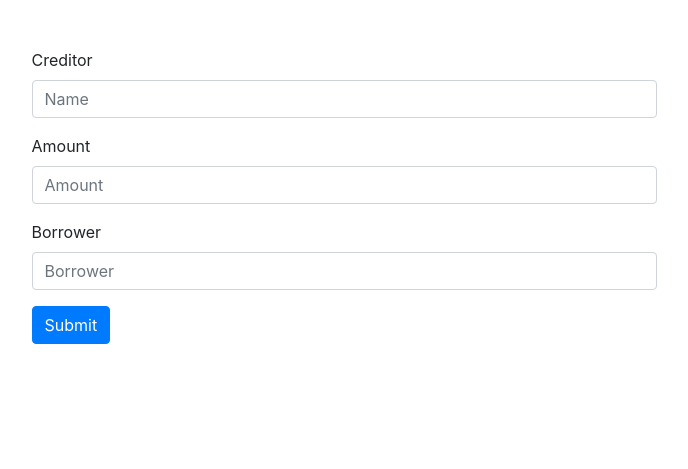
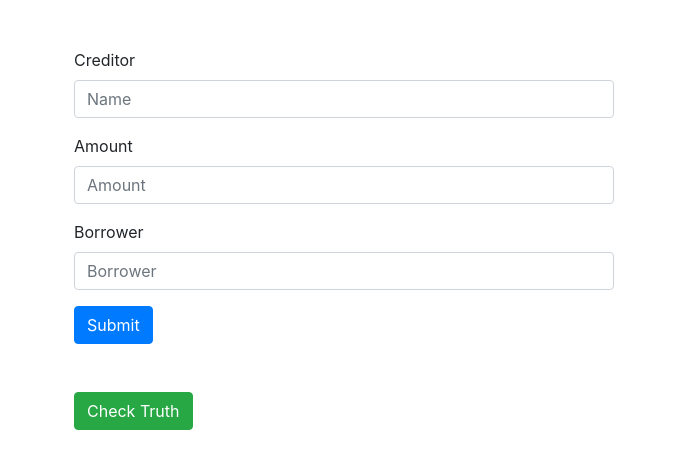
Before and after one commit to Alenorze-zz/Chain, a Flask app: page / in a window 1280 px wide. Shown: the top 469 px of the page, without its empty margins (296-984 px from the left). Run offline with Flask 2, Linux system fonts and the light colour scheme; some libraries are stand-ins or nearby versions.

Commit message:
Checking Integrity Form

```diff
--- a/main.py
+++ b/main.py
@@ -16,7 +16,10 @@ def index():
 
     return render_template('index.html')
 
-
+@app.route('/checking', methods=['GET'])
+def check():
+    results = check_integrity()
+    return render_template("index.html", results=results)
 
 if __name__ == '__main__':
     app.run(debug=True)
--- a/templates/base.html
+++ b/templates/base.html
@@ -9,7 +9,7 @@
     <title>Blockchain</title>
 </head>
 <body>
-    <div class="containre">
+    <div class="container">
         <div class="row">
             <div class="col-6 mx-auto mt-5">
                 {% block content %}
@@ -18,5 +18,20 @@
             </div>
         </div>
     </div>
+
+    <div class="container">
+        <div class="row">
+            <div class="col-6 mx-auto mt-5">
+                <form action="{{ url_for('check')}}" method="POST">
+                    <button type="submit" class="btn btn-success">Check Truth</button>
+                </form>
+            </div>
+        </div>
+        <div class="row col-6">
+            {% block checking %}
+
+            {% endblock %}
+        </div>
+    </div>
 </body>
 </html>
--- a/templates/index.html
+++ b/templates/index.html
@@ -23,3 +23,13 @@
     <button type="submit" class="btn btn-primary">Submit</button>
 </form>
 {% endblock %}
+
+{% block checking %}
+
+    {% for res in results %}
+        <div class="result">
+            block {{ res['block'] }} : {{ res['result'] }}
+        </div>
+    {% endfor %}
+
+{% endblock %}
```
